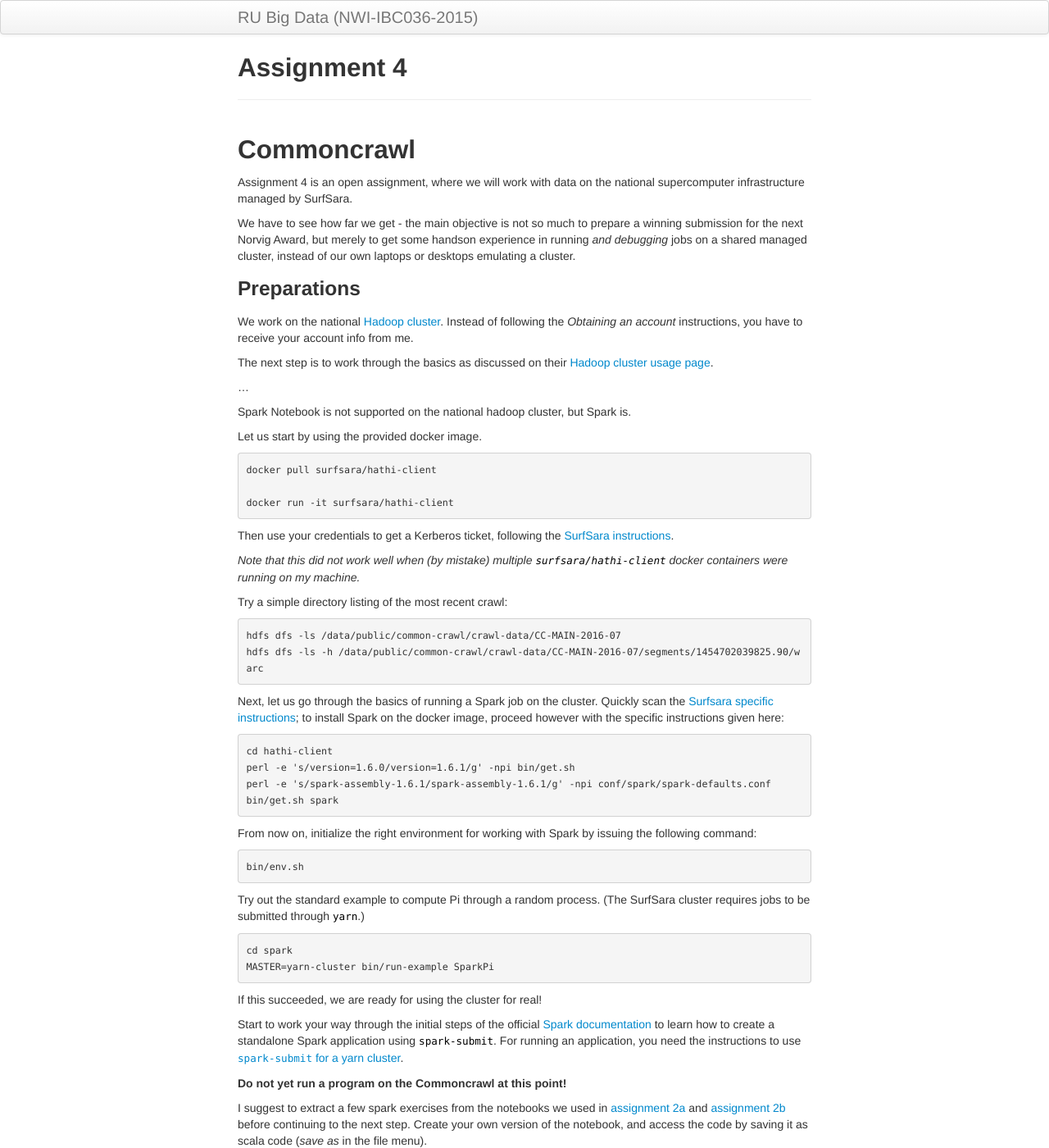
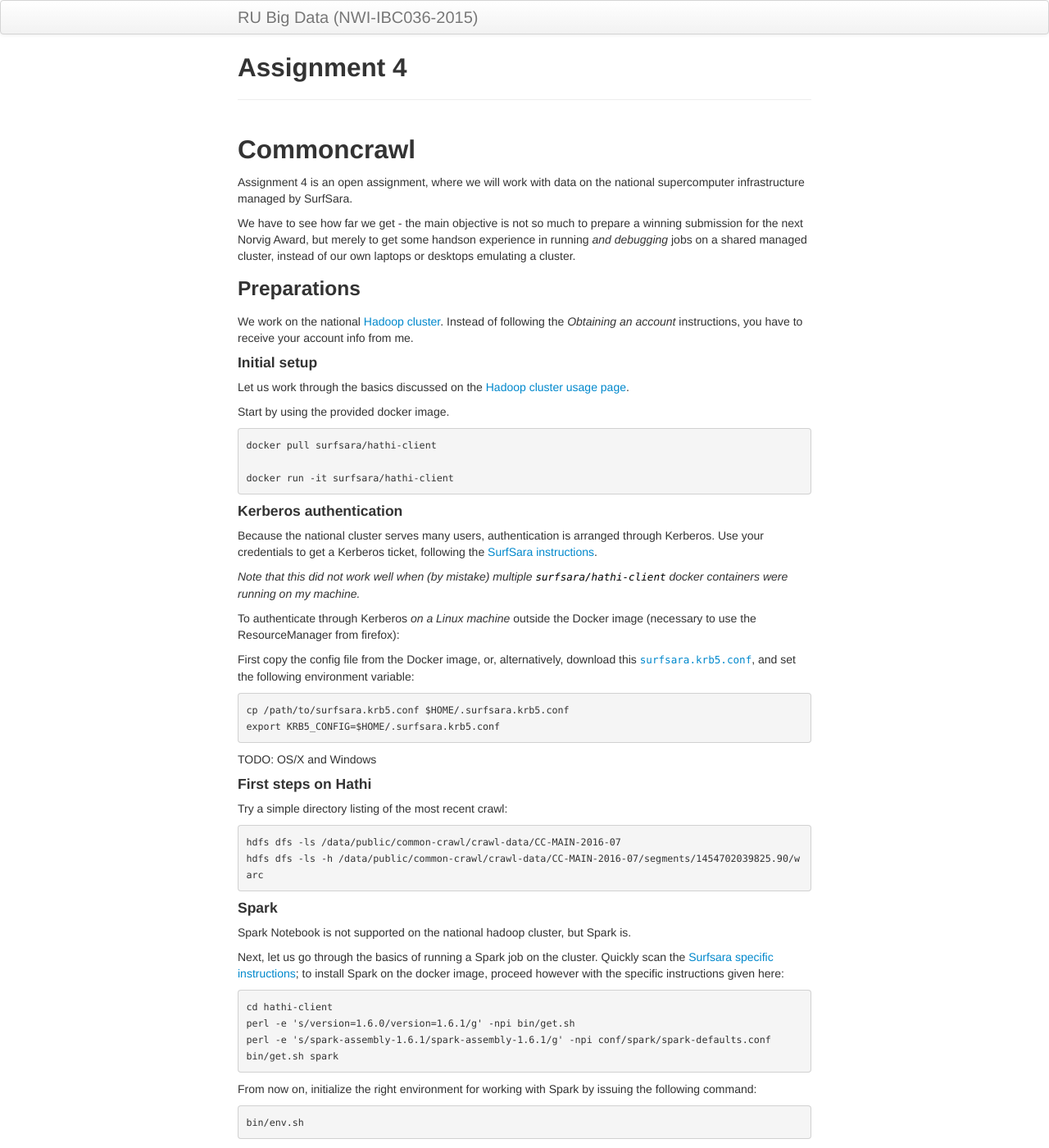
Before and after one commit to Thelukepet/course, a Jekyll site: the page built from assignments/A4-commoncrawl.md, in a window 1280 px wide and 1400 px high. Shown: the whole window at 82% size. Built offline with Jekyll 4.4.1, drawn with Linux system fonts in a browser that asks for light colours.

Commit message:
Added kerberos

````diff
--- a/assignments/A4-commoncrawl.md
+++ b/assignments/A4-commoncrawl.md
@@ -17,14 +17,12 @@
 We work on the national [Hadoop cluster](https://userinfo.surfsara.nl/systems/hadoop/description).
 Instead of following the _Obtaining an account_ instructions, you have to receive your account info from me.
 
-The next step is to work through the basics as discussed on their
+#### Initial setup
+
+Let us work through the basics discussed on the
 [Hadoop cluster usage page](https://userinfo.surfsara.nl/systems/hadoop/usage).
 
-...
-
-Spark Notebook is not supported on the national hadoop cluster, but Spark is.
-
-Let us start by using the provided docker image.
+Start by using the provided docker image.
 
 ```
 docker pull surfsara/hathi-client
@@ -32,9 +30,26 @@
 docker run -it surfsara/hathi-client
 ```
 
-Then use your credentials to get a Kerberos ticket, following the [SurfSara instructions](https://userinfo.surfsara.nl/systems/hadoop/usage).
+#### Kerberos authentication
+
+Because the national cluster serves many users, authentication is arranged through Kerberos.
+Use your credentials to get a Kerberos ticket, following the [SurfSara instructions](https://userinfo.surfsara.nl/systems/hadoop/usage).
 
 _Note that this did not work well when (by mistake) multiple `surfsara/hathi-client` docker containers were running on my machine._
+
+To authenticate through Kerberos _on a Linux machine_ outside the Docker image (necessary to use the ResourceManager from firefox):
+
+First copy the config file from the Docker image, or, alternatively, download this [`surfsara.krb5.conf`](surfsara.krb5.conf),
+and set the following environment variable:
+
+```
+cp /path/to/surfsara.krb5.conf $HOME/.surfsara.krb5.conf
+export KRB5_CONFIG=$HOME/.surfsara.krb5.conf
+```
+
+TODO: OS/X and Windows
+
+#### First steps on Hathi
 
 Try a simple directory listing of the most recent crawl:
 
@@ -42,6 +57,10 @@
 hdfs dfs -ls /data/public/common-crawl/crawl-data/CC-MAIN-2016-07
 hdfs dfs -ls -h /data/public/common-crawl/crawl-data/CC-MAIN-2016-07/segments/1454702039825.90/warc
 ```
+
+#### Spark
+
+Spark Notebook is not supported on the national hadoop cluster, but Spark is.
 
 Next, let us go through the basics of running a Spark job on the cluster.
 Quickly scan the [Surfsara specific instructions](https://userinfo.surfsara.nl/systems/hadoop/software/spark);
````
